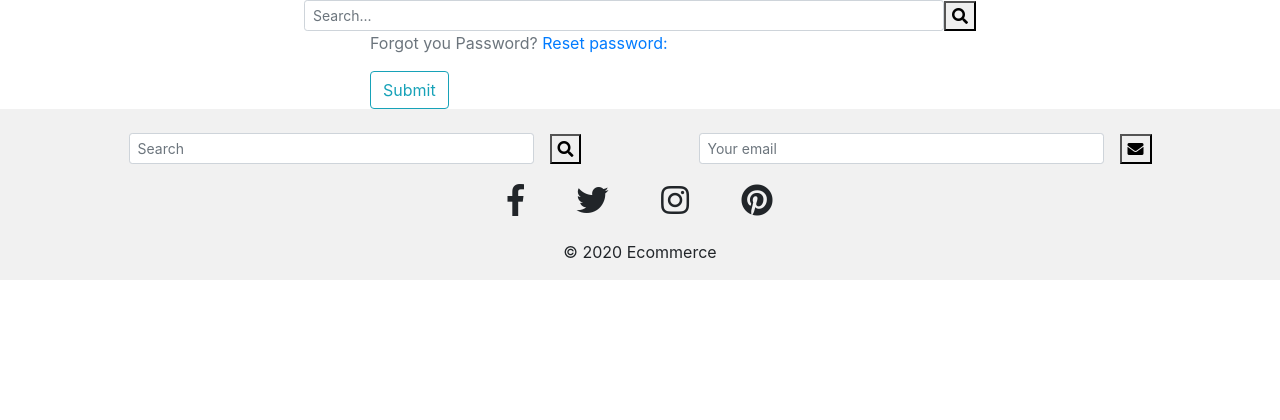
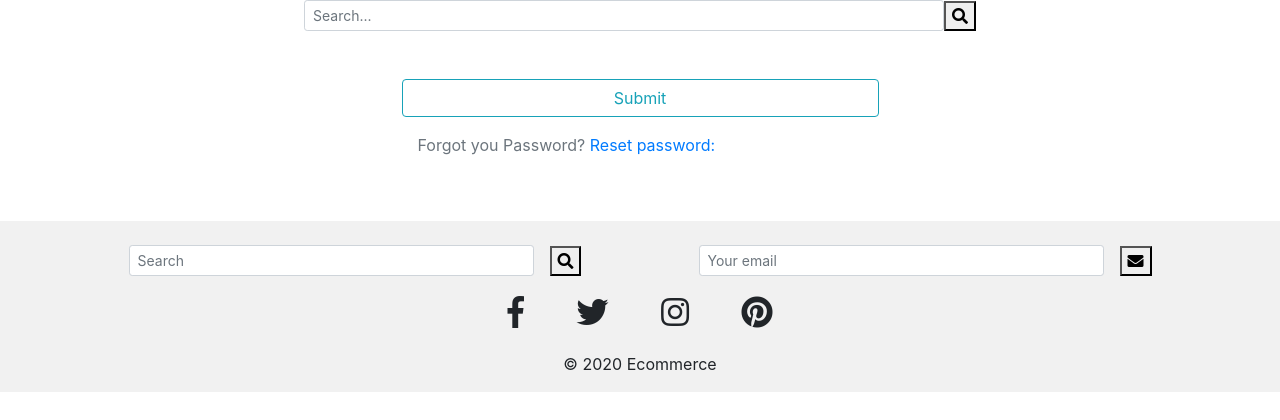
Before and after one commit to Luciano-Lima/ecommerce, a Django app: template accounts/templates/login.html in a window 1280 px wide. Shown: the part 152-572 px from the top of the page. Run offline with Django 3.2, Linux system fonts and the light colour scheme; the template is opened without the code that fills it, so the values that code supplies are empty; some libraries are stand-ins or nearby versions.

Commit message:
Center the form

```diff
--- a/accounts/templates/login.html
+++ b/accounts/templates/login.html
@@ -2,19 +2,15 @@
 {% load bootstrap_tags %}
 {% block page_title %}Login{% endblock %}
 
-
-
-
-
 {% block content %}
 <div class="container">
-    <div class="row">
+    <div class="row m-5">
         <div class="class col-md-6 offset-3">
             <form method="POST">
                 {% csrf_token %}
                 {{ login_form | as_bootstrap }}
-                <p class="text-muted">Forgot you Password?<a href="{% url 'password_reset' %}"> Reset password:</a></p>
-                <button type="submit" class="btn btn-outline-info">Submit</button>
+                <button type="submit" class="btn btn-outline-info general-style-btn w-100 ml-0">Submit</button>
+                <p class="text-muted m-3">Forgot you Password?<a href="{% url 'password_reset' %}"> Reset password:</a></p>
             </form>
 
         </div>
```
